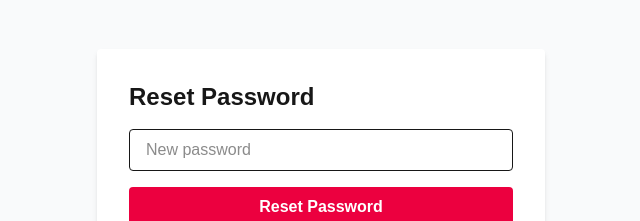
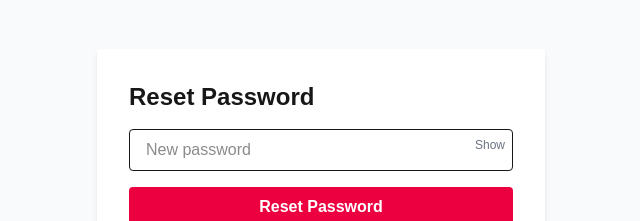
Before and after one commit to NehaMary23/Period-Tracker, a Next.js app in the folder frontend/: page /reset-password/1/1 in a window 1280 px wide. Shown: the part 246-467 px from the top of the page, without its empty margins (319-959 px from the left). Built offline with nearby package versions, Linux system fonts and the light colour scheme.

Commit message:
deploying

```diff
--- a/frontend/src/app/reset-password/[uid]/[token]/page.tsx
+++ b/frontend/src/app/reset-password/[uid]/[token]/page.tsx
@@ -1,4 +1,5 @@
 "use client";
+
 import { useState } from "react";
 import { useRouter } from "next/navigation";
 
@@ -7,29 +8,42 @@ export default function ResetPasswordPage({
 }: {
   params: { uid: string; token: string };
 }) {
+
   const [password, setPassword] = useState("");
+  const [showPassword, setShowPassword] = useState(false);
   const [msg, setMsg] = useState("");
   const [loading, setLoading] = useState(false);
+  const [success, setSuccess] = useState(false);
   const router = useRouter();
 
   const handleSubmit = async (e: React.FormEvent) => {
     e.preventDefault();
     setLoading(true);
     setMsg("");
+    setSuccess(false);
+    try {
       const res = await fetch(
         `https://period-tracker-kkyh.onrender.com/api/auth/password-reset-confirm/`,
         {
           method: "POST",
           headers: { "Content-Type": "application/json" },
-        body: JSON.stringify({ token: params.token, password }),
-      },
+          body: JSON.stringify({
+            uid: params.uid,
+            token: params.token,
+            password,
+          }),
+        }
       );
       const data = await res.json();
       if (res.ok) {
         setMsg("Password reset successful! You can now log in.");
+        setSuccess(true);
         setTimeout(() => router.push("/login"), 2000);
       } else {
         setMsg(data.error || "Failed to reset password.");
+      }
+    } catch (err) {
+      setMsg("Network error. Please try again.");
     }
     setLoading(false);
   };
@@ -41,23 +55,35 @@ export default function ResetPasswordPage({
         className="bg-white p-8 rounded shadow-md w-full max-w-md"
       >
         <h2 className="text-2xl font-bold mb-4">Reset Password</h2>
+        <div className="relative mb-4">
           <input
-          type="password"
-          className="w-full border px-4 py-2 rounded mb-4"
+            type={showPassword ? "text" : "password"}
+            className="w-full border px-4 py-2 rounded"
             placeholder="New password"
             value={password}
             onChange={(e) => setPassword(e.target.value)}
             minLength={8}
             required
+            disabled={success}
           />
+          <button
+            type="button"
+            className="absolute right-2 top-2 text-xs text-gray-500"
+            tabIndex={-1}
+            onClick={() => setShowPassword((v) => !v)}
+            aria-label={showPassword ? "Hide password" : "Show password"}
+          >
+            {showPassword ? "Hide" : "Show"}
+          </button>
+        </div>
         <button
           type="submit"
           className="w-full bg-rose-600 text-white py-2 rounded font-semibold"
-          disabled={loading}
+          disabled={loading || success}
         >
-          {loading ? "Resetting..." : "Reset Password"}
+          {loading ? "Resetting..." : success ? "Password Reset" : "Reset Password"}
         </button>
-        {msg && <div className="mt-4 text-center text-rose-600">{msg}</div>}
+        {msg && <div className={`mt-4 text-center ${success ? "text-green-600" : "text-rose-600"}`}>{msg}</div>}
       </form>
     </div>
   );
```
Also changed, not shown: 1 other file (tests, documents, lock files or other folders). Lines whose indentation alone changed are shown as unchanged.
